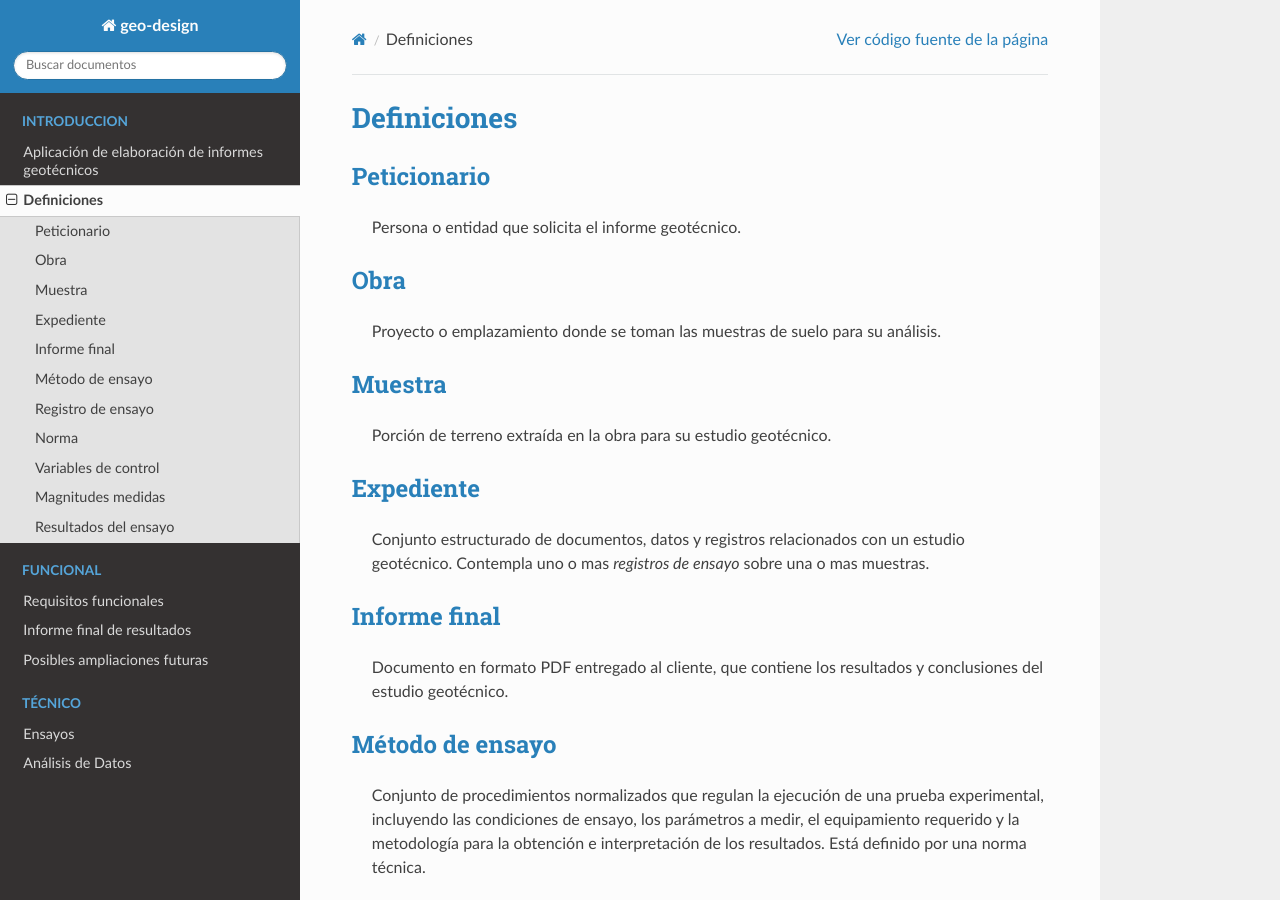
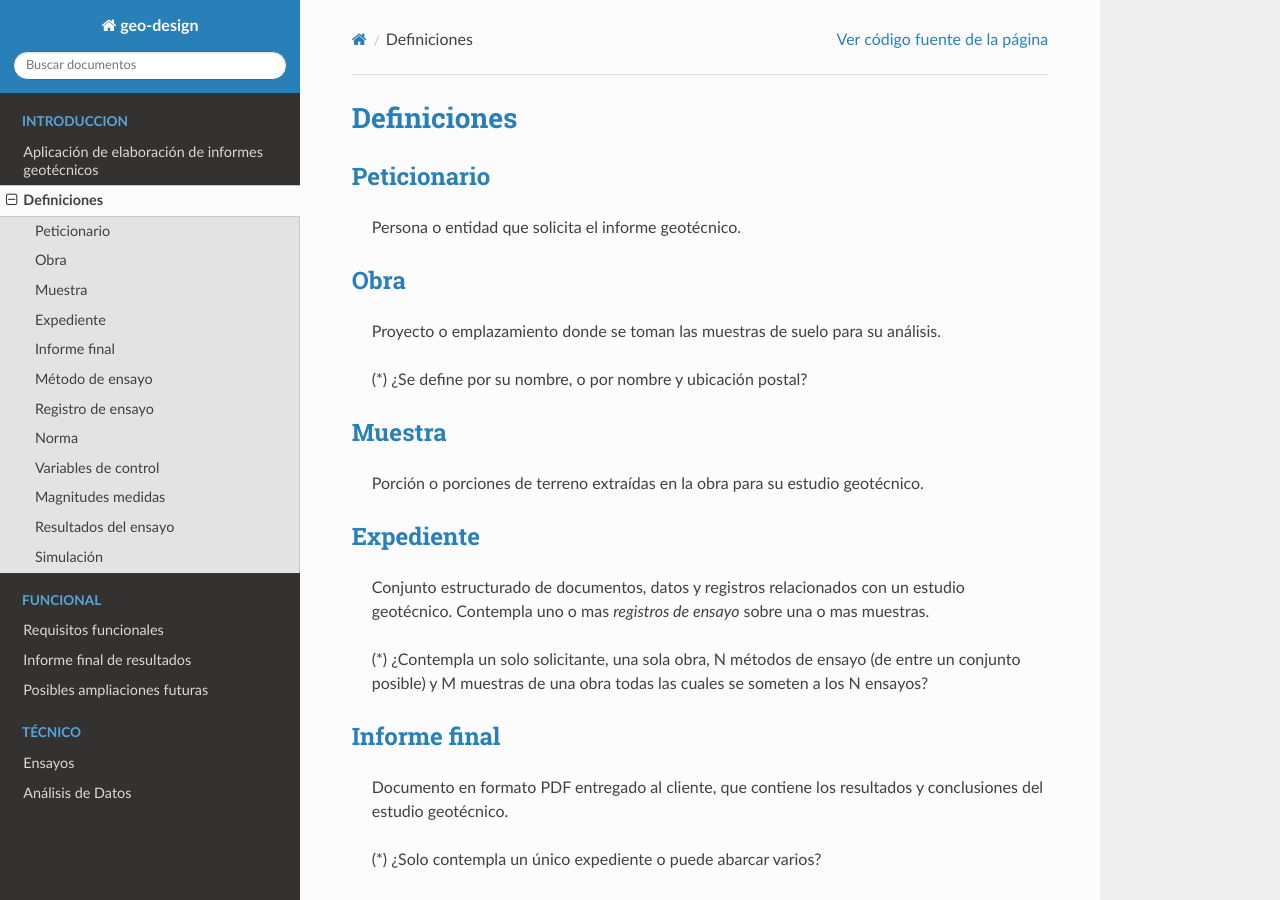
Before and after one commit to javrui/geo-design, a Sphinx documentation site: the page built from source/definiciones.md, in a window 1280 px wide and 900 px high. Built offline with Sphinx 7.4.7 and the Read the Docs theme 3.1.0, drawn with Linux system fonts in a browser that asks for light colours; some of the changed text lies outside the part shown.

Commit message:
Actualiza documentación de repo en modo batch

```diff
--- a/source/definiciones.md
+++ b/source/definiciones.md
@@ -9,17 +9,23 @@
 
   Proyecto o emplazamiento donde se toman las muestras de suelo para su análisis.
 
+  (*) ¿Se define por su nombre, o por nombre y ubicación postal?
+
 ## Muestra
 
-  Porción de terreno extraída en la obra para su estudio geotécnico.
+  Porción o porciones de terreno extraídas en la obra para su estudio geotécnico.
 
 ## Expediente
 
   Conjunto estructurado de documentos, datos y registros relacionados con un estudio geotécnico. Contempla uno o mas *registros de ensayo* sobre una o mas muestras.
 
+  (*) ¿Contempla un solo solicitante, una sola obra, N métodos de ensayo (de entre un conjunto posible) y M muestras de una obra todas las cuales se someten a los N ensayos?
+
 ## Informe final
 
   Documento en formato PDF entregado al cliente, que contiene los resultados y conclusiones del estudio geotécnico.
+
+  (*) ¿Solo contempla un único expediente o puede abarcar varios?
 
 ## Método de ensayo
 
@@ -56,3 +62,9 @@
 ## Resultados del ensayo
 
   Son las magnitudes derivadas del análisis del ensayo y que caracterizan el comportamiento del suelo. Ejemplo: índice CBR (%), coeficiente de permeabilidad (cm/s), cohesión (kPa), ángulo de fricción interna (°).
+
+## Simulación
+
+Resultados de un ensayo obtenidos ajustando interactivamente alguna representación gráfica del mismo.
+
+(*) En suelos ¿qué ensayos requieren simulación? (Próctor, Ptóctor modificado, ¿cuáles mas?)
```
Also changed, not shown: 5 other files.
